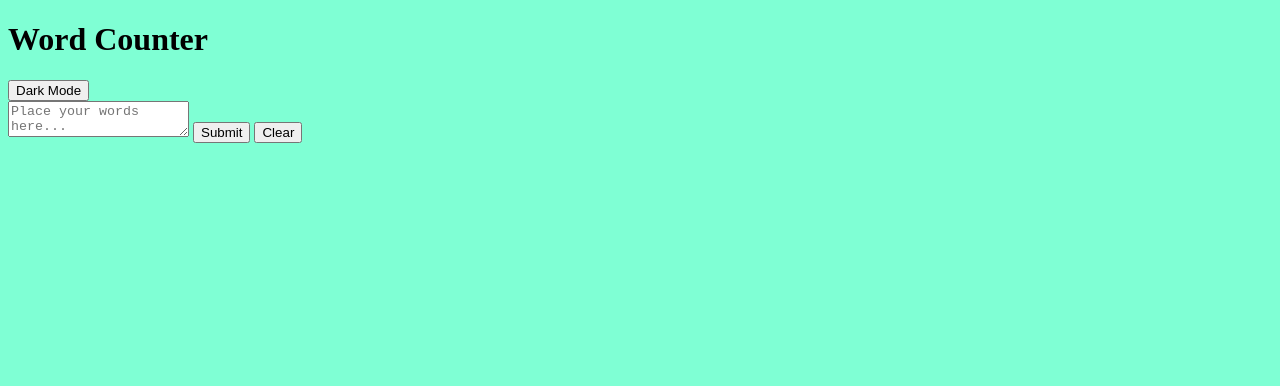
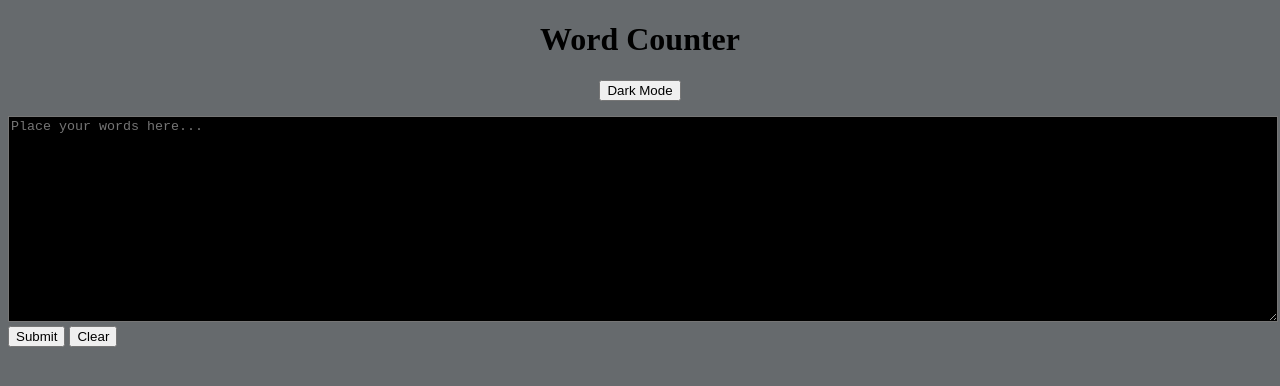
Before and after one commit to trice7/LAB-word-counter, a plain HTML site: page index.html in a window 1280 px wide. Both pictures are taken after a click on the button "Dark Mode". Drawn offline with Linux system fonts and the light colour scheme.

Commit message:
Addition of functionality and completion of stretch goal to make a dark mode.

```diff
--- a/index.html
+++ b/index.html
@@ -9,17 +9,19 @@
 
 </head>
 <body>
-  <script src="main.js"></script>
+
 
   <h1>Word Counter</h1>
   <button id="bg-switch">Dark Mode</button>
   <div id="error" class="error"></div>
   <form>
-    <textarea placeholder="Place your words here..."></textarea>
-    <button type="submit">Submit</button>
-    <button type="reset">Clear</button>
+    <textarea id="textbox" placeholder="Place your words here..."></textarea>
+    <div id="boxbuttons">
+      <button type="submit">Submit</button>
+      <button type="reset">Clear</button>
+    </div>
   </form>
   <div id="word-count"></div>
-
+  <script src="main.js"></script>
 </body>
 </html>
--- a/main.css
+++ b/main.css
@@ -1,3 +1,14 @@
-body {
-  background-color: aquamarine;
+body{
+  text-align: center;
 }
+
+textarea{
+  width: 100%;
+  height: 200px;
+  margin-top: 15px;
+}
+
+#boxbuttons{
+  display: block;
+  text-align: left;
+}
--- a/main.js
+++ b/main.js
@@ -6,16 +6,20 @@ const wordCounter = (value) => {
 
   if (value) {
     // COMPLETE THE LOGIC
-    wordCount.innerHTML = `Word Count: 0`;
+    wordCount.innerHTML = `Word Count: ${value.split(" ").length}`;
   } else {
     // if the value is empty, set the error message value to "Please input text"
-    error.innerHTML = ""; // UPDATE THIS
+    error.innerHTML = "Please input text"; // UPDATE THIS
   }
 }
 
 // OPTIONAL CHALLENGE
 const toggleMode = (btnText) => {
   // complete the function
+  document.body.style.backgroundColor = '#666a6d';
+  document.getElementById('textbox').style.backgroundColor = 'black';
+  document.getElementById('textbox').style.color = 'white';
+
 }
 
 // ************************************************ //
@@ -38,6 +42,8 @@ form.addEventListener("submit", (event) => {
   wordCounter(value); // call the function and pass it the value
 });
 
+console.log('Test #2')
+
 form.addEventListener("reset", () => {
   error.innerHTML = ""; // on reset, clear the innderHTML
   wordCount.innerHTML = ""; // on reset, clear the innderHTML
```
